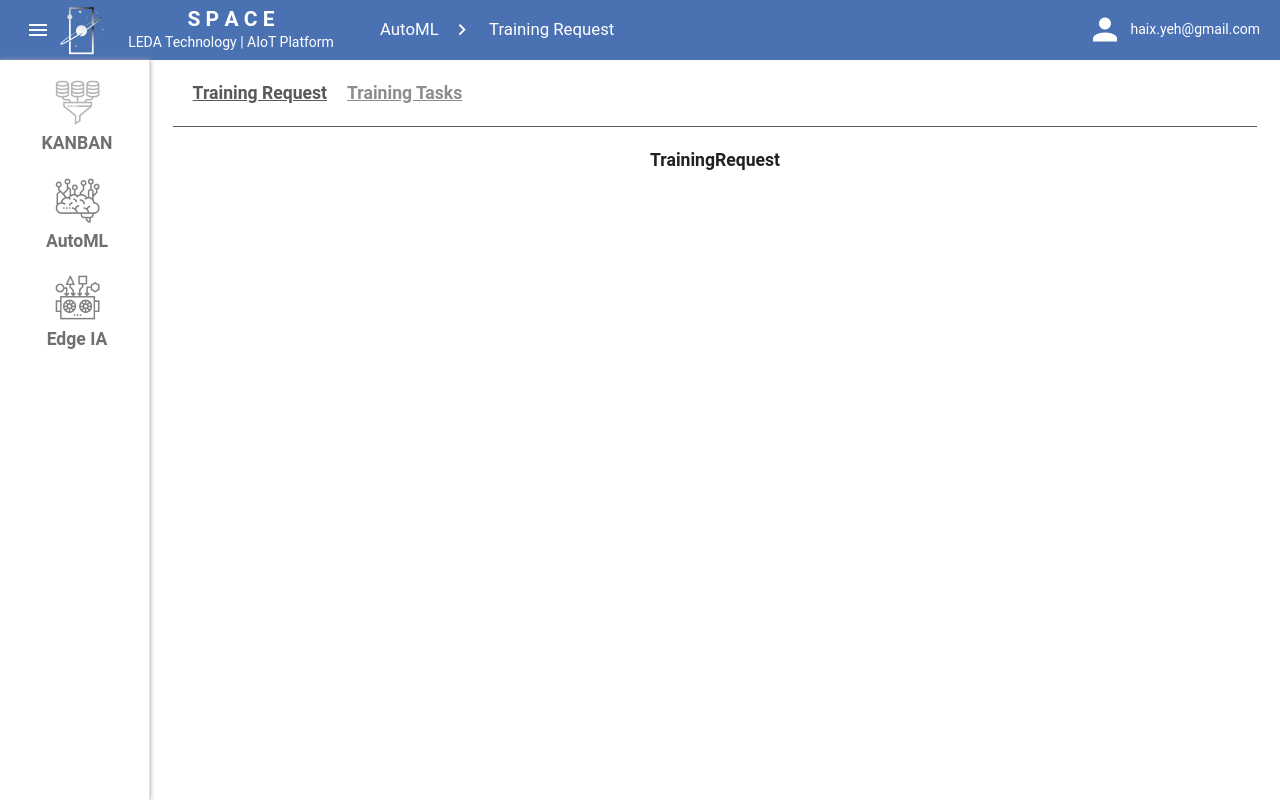
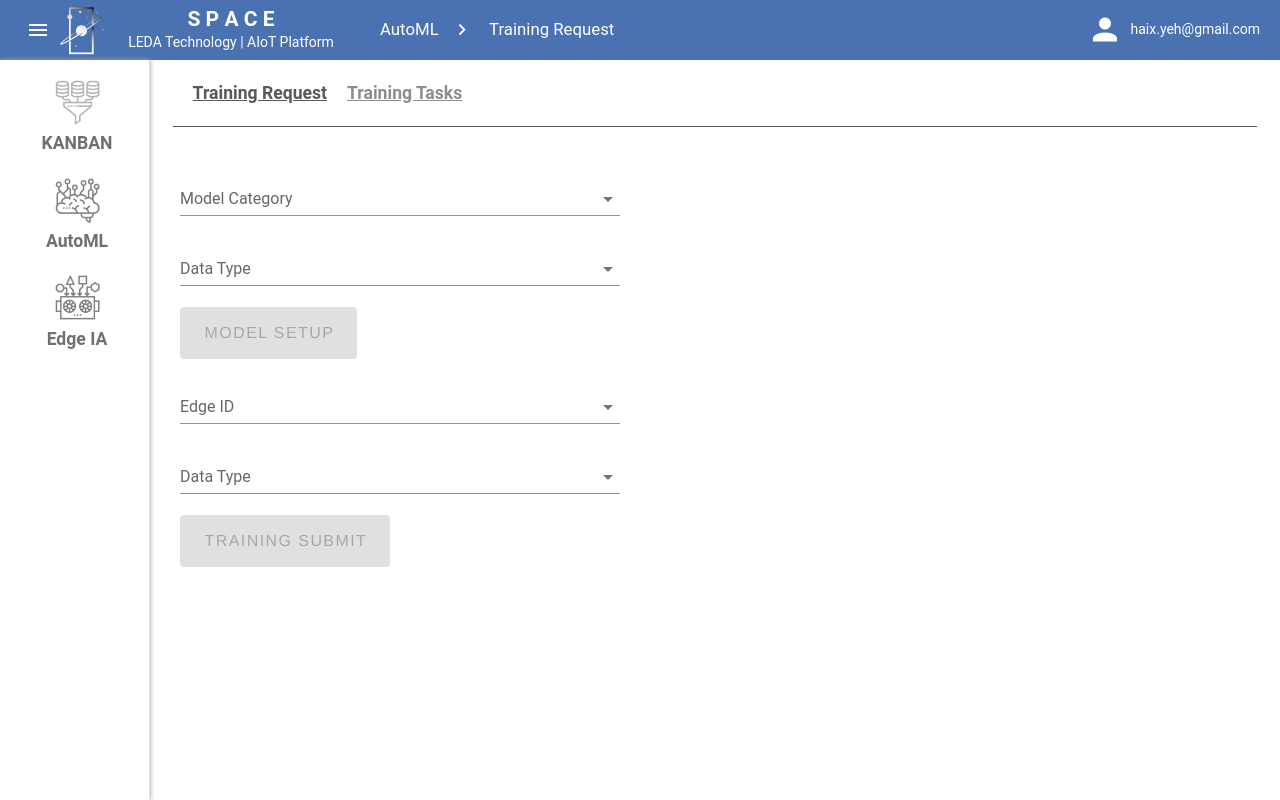
Before and after one commit to cloud-grazing/vue, a Vue app in the folder main/: page /trainingRequest in a window 1280 px wide. Built offline with nearby package versions, Linux system fonts and the light colour scheme.

Commit message:
[修改]Training Request 欄位表單(尚未製作彈出表單)

```diff
--- a/main/package.json
+++ b/main/package.json
@@ -13,6 +13,7 @@
     "css-loader": "^6.4.0",
     "moment": "^2.29.1",
     "qs": "^6.10.1",
+    "vee-validate": "^3.4.13",
     "vue": "^2.6.11",
     "vue-router": "^3.2.0",
     "vue-style-loader": "^4.1.3",
--- a/main/src/views/Main/components/AutoML/components/TrainingRequest/Main.vue
+++ b/main/src/views/Main/components/AutoML/components/TrainingRequest/Main.vue
@@ -1,22 +1,197 @@
 <template>
-    <div class="auto-ml">
-        <h1>{{ msg }}</h1>
-        <router-view />
+    <div class="training-request">
+        <div class="observer">
+            <!-- Model Category -->
+            <validation-observer
+                ref="observer"
+                v-slot="{ invalid }"
+            >
+                <form @submit.prevent="submit">
+                    <validation-provider
+                        v-slot="{ errors }"
+                        name="Model Category"
+                        rules="required"
+                    >
+                        <v-select
+                            v-model="post.ModelCategory"
+                            :hint="`${data.ModelCategory.name}, ${data.ModelCategory.id}`"
+                            :items="data.ModelCategory"
+                            :errorMessages="errors"
+                            itemText="name"
+                            itemValue="id"
+                            label="Model Category"
+                            data-vv-name="Model Category"
+                            required
+                        />
+                    </validation-provider>
+                    <validation-provider
+                        v-slot="{ errors }"
+                        name="Data Type"
+                        rules="required"
+                    >
+                        <v-select
+                            v-model="post.DataType"
+                            :hint="`${data.DataType.name}, ${data.DataType.id}`"
+                            :items="data.DataType"
+                            :errorMessages="errors"
+                            itemText="name"
+                            itemValue="id"
+                            label="Data Type"
+                            data-vv-name="Data Type"
+                            required
+                        />
+                    </validation-provider>
+
+                    <v-btn
+                        class="white--text"
+                        xLarge
+                        type="submit"
+                        :disabled="invalid"
+                        color="teal"
+                    >
+                        MODEL SETUP
+                    </v-btn>
+                </form>
+            </validation-observer>
+        </div>
+
+        <div class="mt-5 observer2">
+            <!-- TRAING SUBMIT -->
+            <validation-observer
+                ref="observer2"
+                v-slot="{ invalid }"
+            >
+                <form @submit.prevent="submit2">
+                    <validation-provider
+                        v-slot="{ errors }"
+                        name="Edge ID"
+                        rules="required"
+                    >
+                        <v-select
+                            v-model="post.EdgeID"
+                            :hint="`${data.EdgeID.name}, ${data.EdgeID.id}`"
+                            :items="data.EdgeID"
+                            :errorMessages="errors"
+                            itemText="name"
+                            itemValue="id"
+                            label="Edge ID"
+                            data-vv-name="Edge ID"
+                            required
+                        />
+                    </validation-provider>
+                    <validation-provider
+                        v-slot="{ errors }"
+                        name="Data Type"
+                        rules="required"
+                    >
+                        <v-select
+                            v-model="post.DatasetAutomation"
+                            :hint="`${data.DatasetAutomation.name}, ${data.DatasetAutomation.id}`"
+                            :items="data.DatasetAutomation"
+                            :errorMessages="errors"
+                            itemText="name"
+                            itemValue="id"
+                            label="Data Type"
+                            data-vv-name="Data Type"
+                            required
+                        />
+                    </validation-provider>
+
+                    <v-btn
+                        class="white--text"
+                        xLarge
+                        type="submit"
+                        :disabled="invalid"
+                        color="info"
+                    >
+                        TRAINING SUBMIT
+                    </v-btn>
+                </form>
+            </validation-observer>
+        </div>
     </div>
 </template>
 
 <script>
+import { required } from 'vee-validate/dist/rules';
+import { extend, ValidationObserver, ValidationProvider, setInteractionMode } from 'vee-validate';
+
+setInteractionMode('eager');
+
+extend('required', {
+    ...required,
+    message: '{_field_} can not be empty'
+});
+
 export default {
     name: 'TrainingRequest',
+    components: {
+        ValidationProvider,
+        ValidationObserver
+    },
     data() {
         return {
-            msg: 'TrainingRequest'
+            name: '',
+            phoneNumber: '',
+            email: '',
+            select: null,
+            data: {
+                ModelCategory: [
+                    { name: 'classification model', id: 'o01-342' },
+                    { name: 'classification model2', id: 'o01-343' },
+                    { name: 'classification model3', id: 'o01-344' },
+                    { name: 'classification model4', id: 'o01-344' },
+                    { name: 'classification model5', id: 'o01-345' }
+                ],
+                DataType: [
+                    { name: 'images', id: '0' },
+                    { name: 'file', id: '1' },
+                    { name: 'folder', id: '2' }
+                ],
+                EdgeID: [
+                    { name: 'ED-000001', id: '2' },
+                    { name: 'ED-000002', id: '3' },
+                    { name: 'ED-000003', id: '4' },
+                    { name: 'ED-000004', id: '4' },
+                    { name: 'ED-000005', id: '5' }
+                ],
+                DatasetAutomation: [
+                    { name: 'RPA-flow-IMG-000', id: '1' },
+                    { name: 'RPA-flow-IMG-001', id: '2' },
+                    { name: 'RPA-flow-IMG-002', id: '3' },
+                    { name: 'RPA-flow-IMG-003', id: '4' },
+                    { name: 'RPA-flow-IMG-004', id: '4' },
+                    { name: 'RPA-flow-IMG-005', id: '5' }
+                ]
+            },
+            post: {
+                ModelCategory: '',
+                DataType: '',
+                EdgeID: '',
+                DatasetAutomation: ''
+            },
+            checkbox: null
         };
+    },
+    methods: {
+        submit() {
+            this.$refs.observer.validate();
+            console.log(this.post, 'post');
+        },
+        submit2() {
+            this.$refs.observer2.validate();
+            console.log(this.post, 'post');
+        }
     }
+
 };
 </script>
 
 <!-- Add "scoped" attribute to limit CSS to this component only -->
 <style scoped lang="scss">
-
+    .training-request {
+        padding: 20px 30px;
+        max-width: 500px;
+        text-align: left;
+    }
 </style>
```
Also changed, not shown: 1 other file (tests, documents, lock files or other folders).
